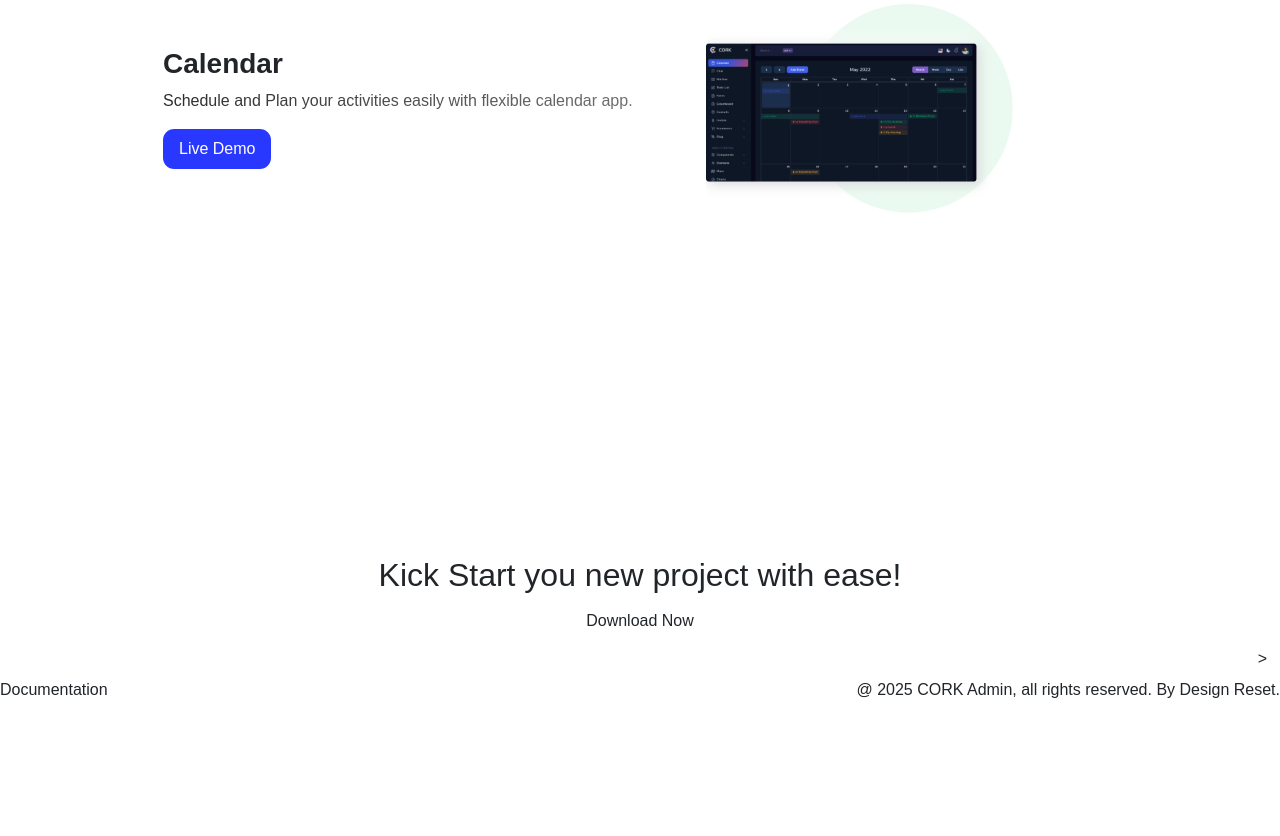
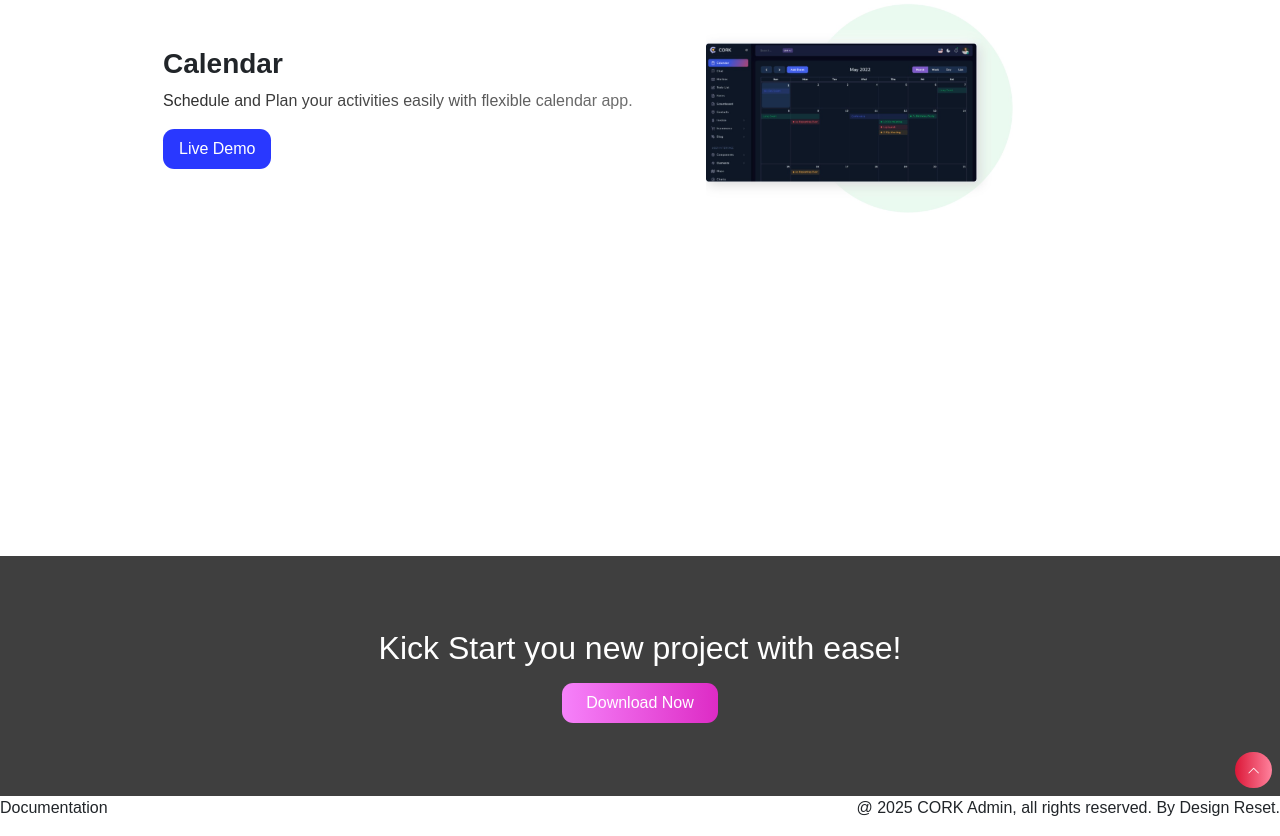
Before and after one commit to DunjaKolarski/site-Cork-Admin, a plain HTML site: page index.html in a window 1280 px wide. Shown: the part 4884-5720 px from the top of the page. Before the commit the page ends 5602 px from the top, so only its background shows below. Drawn offline with nearby package versions, Linux system fonts and the light colour scheme.

Commit message:
style: tweak down page

```diff
--- a/CSS/style.css
+++ b/CSS/style.css
@@ -152,3 +152,26 @@ body {
 .apps-blue-btn {
     background-color: rgb(41, 56, 255);
 }
+
+#down-page {
+    position: relative;
+    height: 30vh;
+    background-color: rgb(63, 63, 63);
+    color: white;
+}
+#red-button {
+    position: absolute;
+    bottom: 0.5rem;
+    right: 0.5rem;
+    background: linear-gradient(to right, rgb(219, 23, 55), rgb(255, 130, 157));
+    border: none;
+    border-radius: 2rem;
+}
+#red-button i {
+    font-size: 0.8rem;
+    color: white;
+}
+.pink-download-btn {
+    background: linear-gradient(to right, rgb(246, 130, 250), rgb(221, 43, 197));
+    padding: 0.5rem 1.5rem;
+}
--- a/index.html
+++ b/index.html
@@ -212,10 +212,10 @@
             </div>
         </div>
     </div>
-    <div class="container-fluid d-flex flex-column align-items-center" id="down-page">
+    <div class="container-fluid d-flex flex-column align-items-center justify-content-center gap-2" id="down-page">
         <h2>Kick Start you new project with ease!</h2>
-        <button type="button" class="btn">Download Now</button>
-        <button type="button" class="btn align-self-end">></button>
+        <button type="button" class="btn btn-custom pink-download-btn">Download Now</button>
+        <button type="button" class="btn" id="red-button"><i class="bi bi-chevron-up"></i></button>
     </div>
     <div class="container-fluid d-flex justify-content-between align-items-center" id="footer">
         <p>Documentation</p>
```
